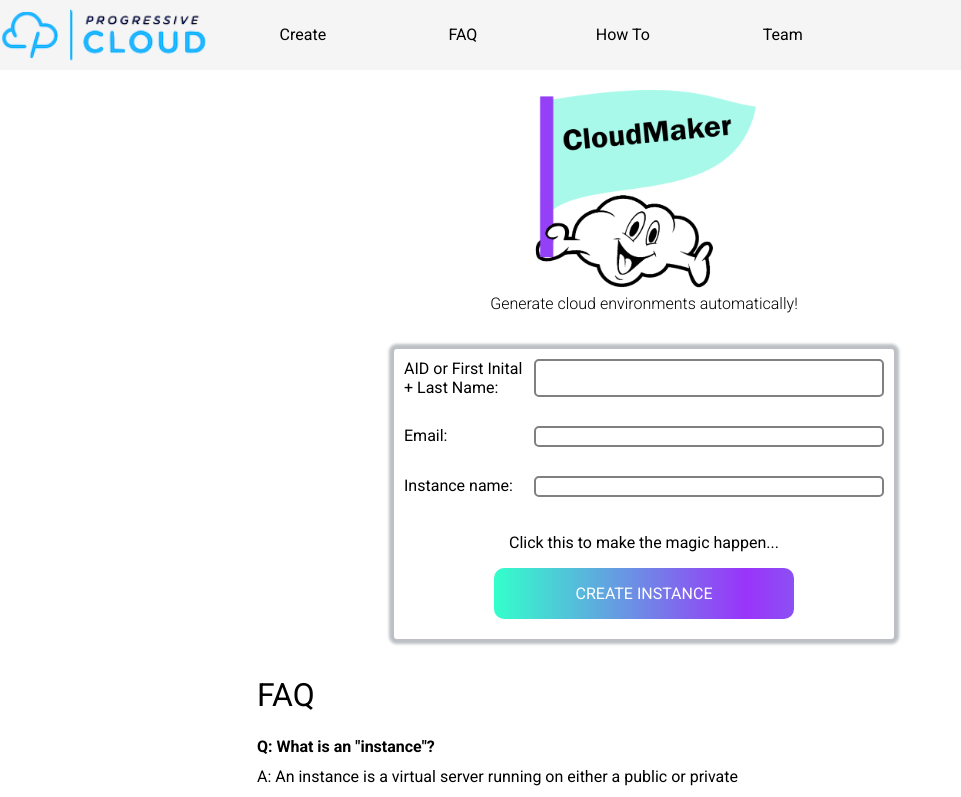
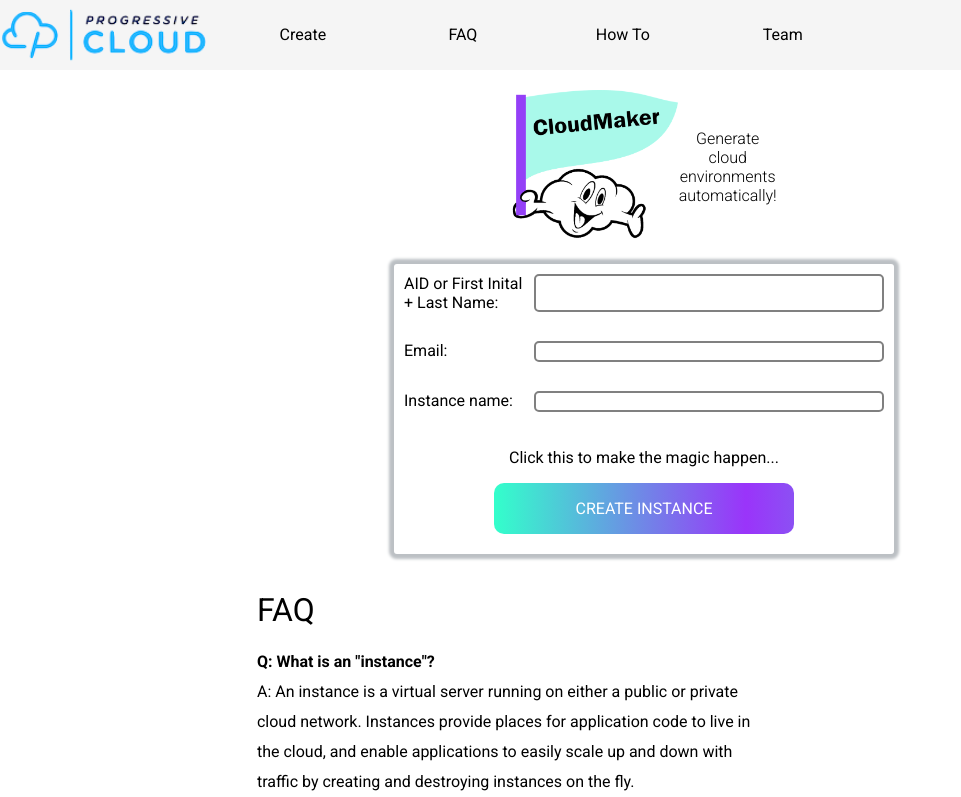
Before and after one commit to loganFry/CloudMakerUI, an Angular app: page / in a window 1280 px wide. Shown: the top 797 px of the page, without its empty margins (0-961 px from the left). Built offline with nearby package versions, Linux system fonts and the light colour scheme.

Commit message:
Logo spacing

```diff
--- a/src/app/app.component.html
+++ b/src/app/app.component.html
@@ -1,8 +1,12 @@
 <app-header></app-header>
 <div class="main-container">
   <div class="main-container-item title-container">
-    <img class="logo" src="assets/cloudmaker_logo.png">
-    <p class="subtitle">Generate cloud environments automatically!</p>
+    <div>
+        <img class="logo" src="assets/cloudmaker_logo.png">
+    </div>
+    <div>
+        <p class="subtitle">Generate cloud environments automatically!</p>
+    </div>
   </div>
   <app-resource-panel class="main-container-item"></app-resource-panel>
   <app-info class="main-container-item"></app-info>
--- a/src/app/app.component.scss
+++ b/src/app/app.component.scss
@@ -24,7 +24,11 @@ app-header {
 }
 
 .title-container {
+    margin: 20px auto 0px auto;
     text-align: center;
+    display: flex;
+    align-items: center;
+    justify-content: space-evenly;
 }
 
 .title {
@@ -34,10 +38,11 @@ app-header {
 
 .subtitle {
     margin-block-start: 0em;
+    margin-block-end: 0em;
     font-weight: 200;
+    width: 100px;
 }
 
 .logo {
-    height: 200px;
-    margin-top: 20px;
+    height: 150px;
 }
```
